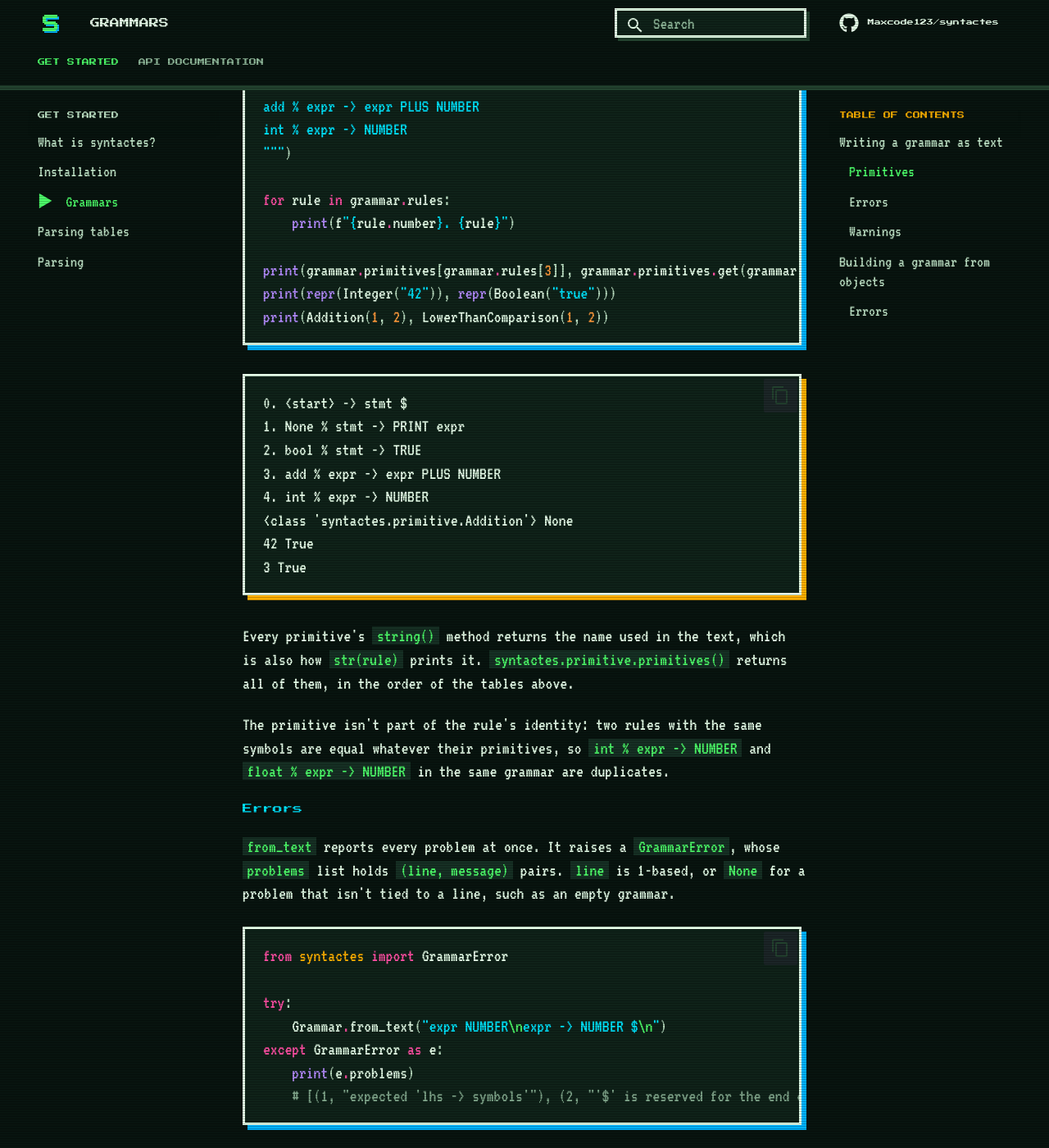
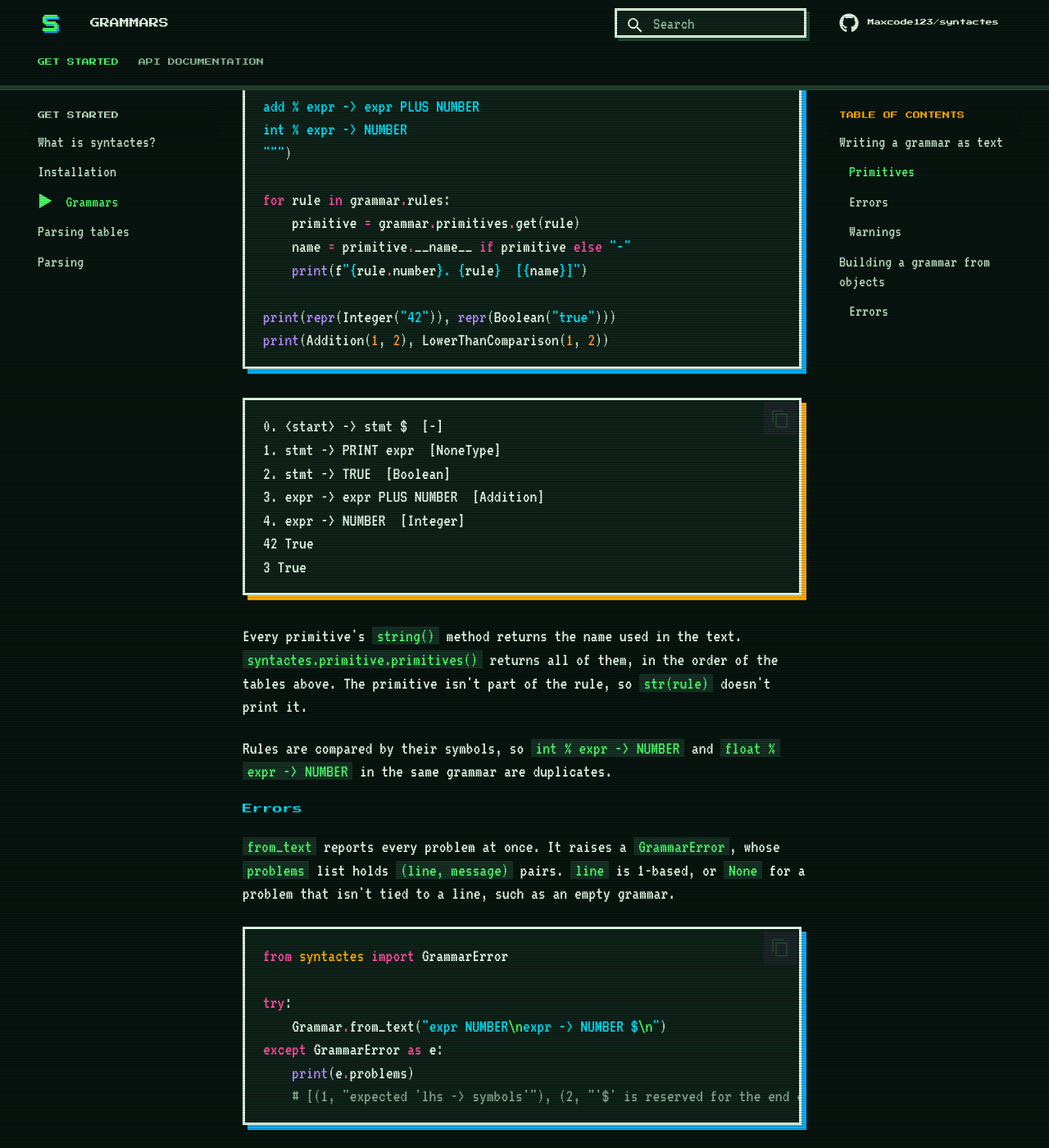
Before and after one commit to Maxcode123/syntactes, an MkDocs documentation site: the page built from docs/grammars.md, in a window 1280 px wide and 1400 px high, scrolled down 3195 px. Shown: the whole window at 82% size. Built offline with MkDocs 1.6.1 and Material for MkDocs 9.7.7, drawn with Linux system fonts in a browser that asks for light colours; comment, search, counter and statistics services are not loaded; some of the changed text lies outside the part shown.

Commit message:
Removes primitive from Rule
A rule is only its number and symbols again, Rule(number, lhs, *rhs), and
its primitive lives in Grammar.primitives. str(rule) no longer prints a
primitive prefix. This is a breaking change for code written against 0.7.

Co-Authored-By: Claude Opus 5.5 <noreply@anthropic.com>

````diff
--- a/docs/grammars.md
+++ b/docs/grammars.md
@@ -93,30 +93,30 @@ int % expr -> NUMBER
 """)
 
 for rule in grammar.rules:
-    print(f"{rule.number}. {rule}")
+    primitive = grammar.primitives.get(rule)
+    name = primitive.__name__ if primitive else "-"
+    print(f"{rule.number}. {rule}  [{name}]")
 
-print(grammar.primitives[grammar.rules[3]], grammar.primitives.get(grammar.rules[0]))
 print(repr(Integer("42")), repr(Boolean("true")))
 print(Addition(1, 2), LowerThanComparison(1, 2))
 ```
 
 ```
-0. <start> -> stmt $
-1. None % stmt -> PRINT expr
-2. bool % stmt -> TRUE
-3. add % expr -> expr PLUS NUMBER
-4. int % expr -> NUMBER
-<class 'syntactes.primitive.Addition'> None
+0. <start> -> stmt $  [-]
+1. stmt -> PRINT expr  [NoneType]
+2. stmt -> TRUE  [Boolean]
+3. expr -> expr PLUS NUMBER  [Addition]
+4. expr -> NUMBER  [Integer]
 42 True
 3 True
 ```
 
-Every primitive's `string()` method returns the name used in the text, which is
-also how `str(rule)` prints it. `syntactes.primitive.primitives()` returns all
-of them, in the order of the tables above.
+Every primitive's `string()` method returns the name used in the text.
+`syntactes.primitive.primitives()` returns all of them, in the order of the
+tables above. The primitive isn't part of the rule, so `str(rule)` doesn't
+print it.
 
-The primitive isn't part of the rule's identity: two rules with the same
-symbols are equal whatever their primitives, so `int % expr -> NUMBER` and
+Rules are compared by their symbols, so `int % expr -> NUMBER` and
 `float % expr -> NUMBER` in the same grammar are duplicates.
 
 ### Errors
@@ -179,8 +179,7 @@ for warning in caught:
 A `Token` is a symbol, and is either a terminal or a non-terminal. `Token.eof()`
 is the end of the input (`$`), and `Token.null()` is the empty string (`ε`).
 
-A `Rule` takes a number, its [primitive](#primitives) (or `None`), its
-left-hand side and its right-hand side symbols.
+A `Rule` takes a number, its left-hand side and its right-hand side symbols.
 A `Grammar` takes the starting rule, every rule (the starting rule included)
 and the set of tokens.
 
@@ -200,18 +199,18 @@ tokens = {EOF, S, E, T, x, PLUS}
 # 1. E -> T + E
 # 2. E -> T
 # 3. T -> x
-rule_1 = Rule(0, None, S, E, EOF)
-rule_2 = Rule(1, None, E, T, PLUS, E)
-rule_3 = Rule(2, None, E, T)
-rule_4 = Rule(3, None, T, x)
+rule_1 = Rule(0, S, E, EOF)
+rule_2 = Rule(1, E, T, PLUS, E)
+rule_3 = Rule(2, E, T)
+rule_4 = Rule(3, T, x)
 
 rules = (rule_1, rule_2, rule_3, rule_4)
 
 grammar = Grammar(rule_1, rules, tokens)
 ```
 
-An empty rule can be written as `Rule(n, None, A)` or
-`Rule(n, None, A, Token.null())`.
+An empty rule can be written as `Rule(n, A)` or
+`Rule(n, A, Token.null())`.
 
 To give rules primitives, pass `Grammar` a mapping from rules to
 `syntactes.primitive` classes as the keyword argument `primitives`, as in
````
Also changed, not shown: CHANGELOG.md (+8 -0 lines), README.md (+8 -8 lines), docs/parsing-tables.md (+4 -4 lines), docs/parsing.md (+4 -4 lines), 12 other files.
